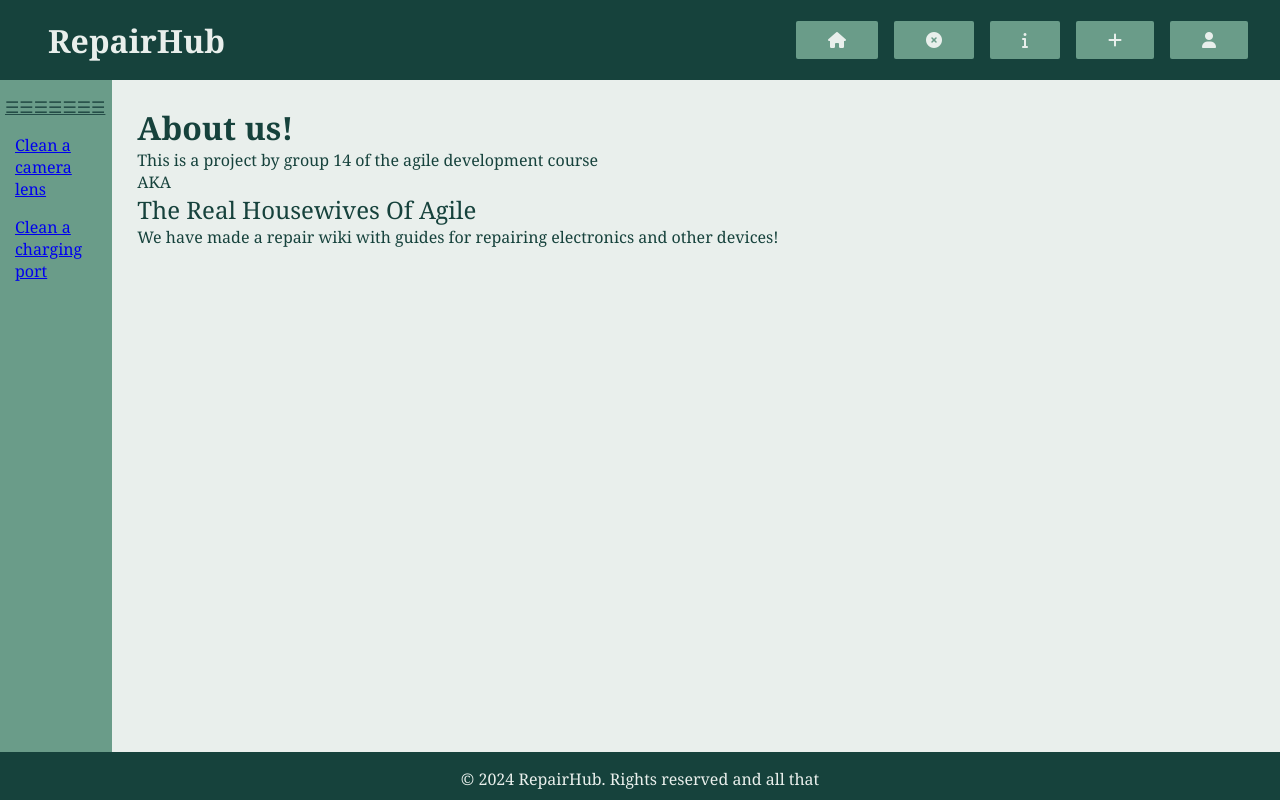
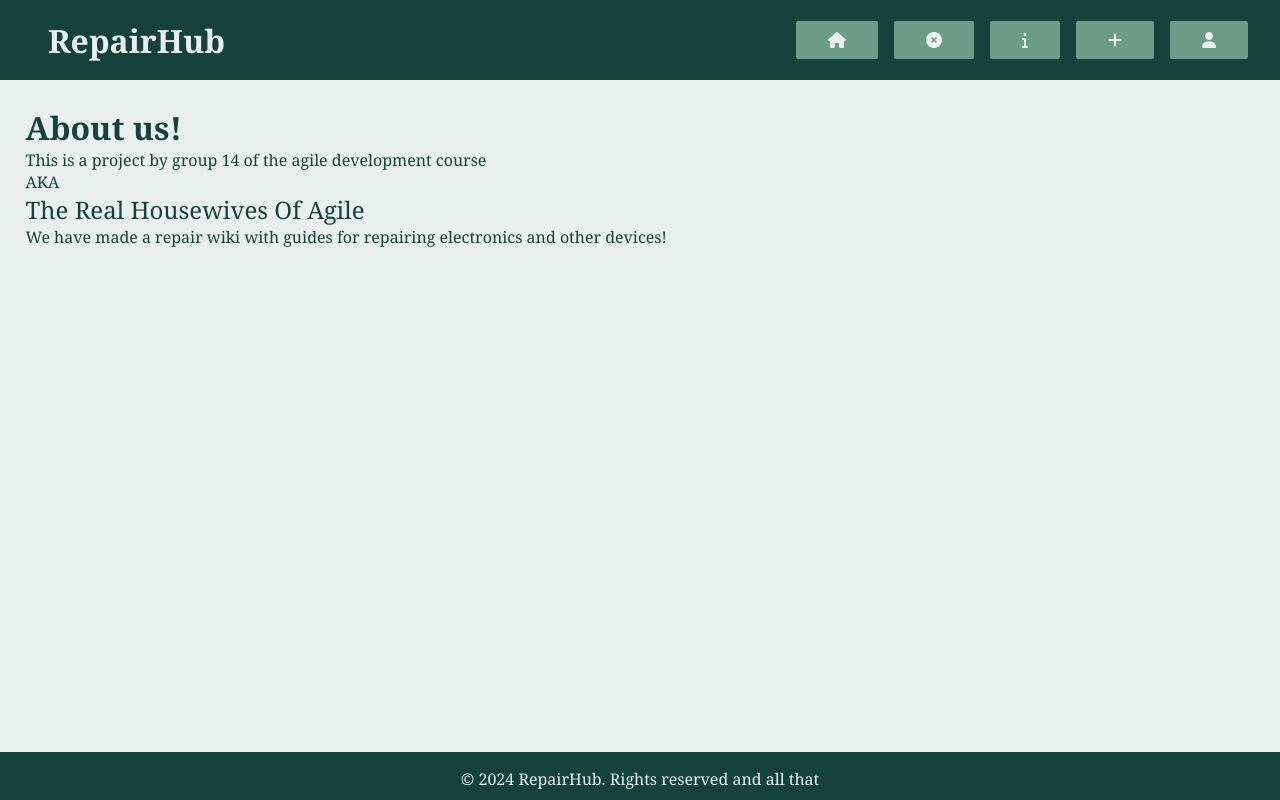
Before and after one commit to Jourmumriken/Real-Housewives-Of-Agile, a plain HTML site: page html/about.html in a window 1280 px wide. Drawn offline with Linux system fonts and the light colour scheme.

Commit message:
removed sidebar from about page

```diff
--- a/html/about.html
+++ b/html/about.html
@@ -37,19 +37,9 @@
 
   <!-- Main Body wrapper -->
   <div class="main-content-container">
-    <!-- side navigation -->
-    <div id="toggle-sidebar" class="side-nav">
-      <a href="#" class="toggle-btn" onclick="toggleSideNav()"> <!-- placeholder visual -->
-        &#9776;&#9776;&#9776;&#9776;&#9776;&#9776;&#9776;
-      </a>
-      <a href="guide1.html">Clean a camera lens</a>
-      <a href="guide2.html">Clean a charging port</a>
-    </div>
-    <!-- End of side navigation -->
-
 
     <!-- Main Content -->
-    <main id="toggle-main" class="main-with-sidebar">
+    <main id="toggle-main" class="main">
       <h1>About us!</h1>
       <p>This is a project by group 14 of the agile development course</p>
       <p>AKA</p>
```
